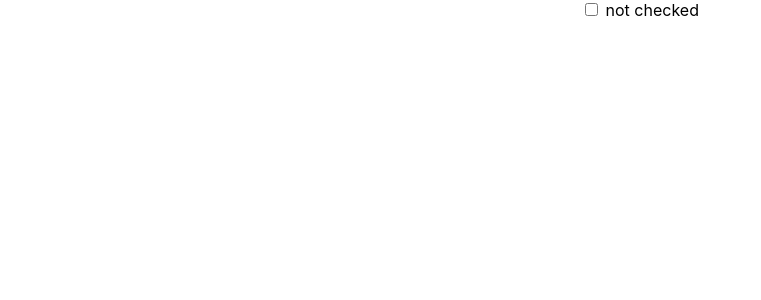
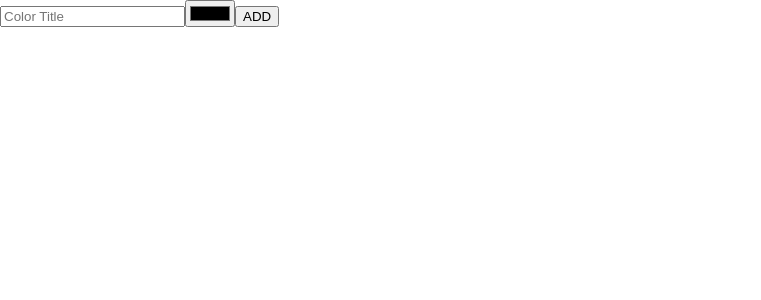
Before and after one commit to kyawphyoaung/react-playground, a React (Create React App) app in the folder react-app/: page / in a window 1280 px wide. Shown: the top 300 px of the page, without its empty margins (0-761 px from the left). Built offline with nearby package versions, Linux system fonts and the light colour scheme.

Commit message:
useRef()

```diff
--- a/react-app/src/App.js
+++ b/react-app/src/App.js
@@ -1,18 +1,27 @@
 import logo from "./logo.svg";
 import "./App.css";
-import { useReducer } from "react";
+import { useRef } from "react";
 
 function App({ library }) {
-  const [checked, setChecked] = useReducer((checked) => !checked,false);
+
+  const txtTitle = useRef();
+  const hexColor = useRef();
+
+  const submit = (e) =>{
+    e.preventDefault();
+    const title = txtTitle.current.value;
+    const color = hexColor.current.value;
+    alert(`${title}, ${color}`);
+    txtTitle.current.value = "";
+    hexColor.current.value = "";
+  }
+
   return (
-    <div className="App">
-      <input
-        type="checkbox"
-        value={checked}
-        onChange={setChecked}
-      />
-      <label> {checked ? "checked" : "not checked"}</label>
-    </div>
+    <form onSubmit={submit}>
+      <input ref={txtTitle} type="text" placeholder="Color Title" />
+      <input ref={hexColor} type="color" />
+      <button> ADD </button>
+    </form>
   );
 }
 
```
